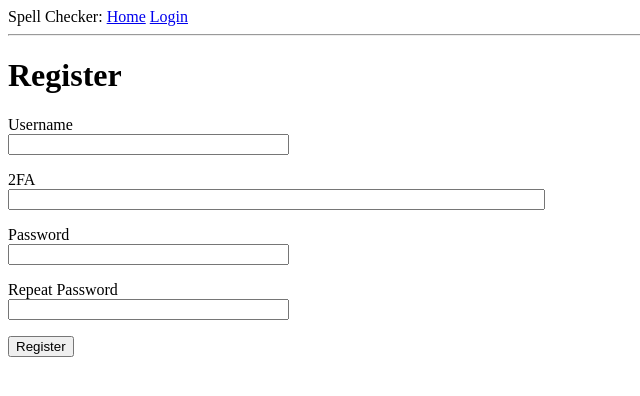
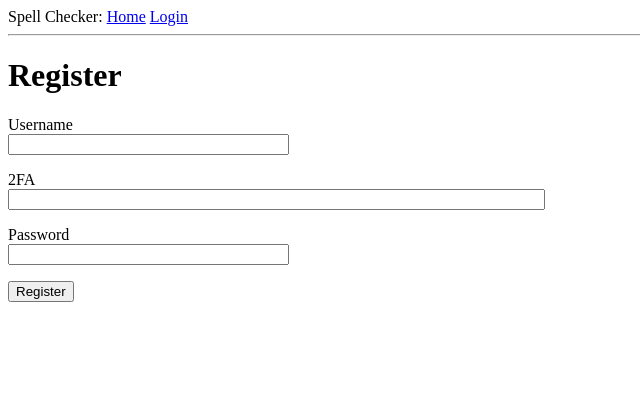
Before and after one commit to aundreas83/spell_checker_web, a Flask app: page /register in a window 1280 px wide. Shown: the top 396 px of the page, without its empty margins (0-640 px from the left). Run offline with Flask 2, Linux system fonts and the light colour scheme.

Commit message:
fix for autograder

```diff
--- a/app/forms.py
+++ b/app/forms.py
@@ -14,8 +14,6 @@ class RegistrationForm(FlaskForm):
     uname = StringField('Username', validators=[DataRequired()])
     twofactorauth = StringField('2FA', id='2fa', validators=[DataRequired()])
     pword = PasswordField('Password', validators=[DataRequired()])
-    password2 = PasswordField(
-        'Repeat Password', validators=[DataRequired(), EqualTo('pword')])
     submit = SubmitField('Register')
 
     def validate_username(self, uname):
--- a/app/templates/register.html
+++ b/app/templates/register.html
@@ -25,13 +25,6 @@
             <span style="color: red;">[{{ error }}]</span>
             {% endfor %}
         </p>
-        <p>
-            {{ form.password2.label }}<br>
-            {{ form.password2(size=32) }}<br>
-            {% for error in form.password2.errors %}
-            <span style="color: red;">[{{ error }}]</span>
-            {% endfor %}
-        </p>
         <p>{{ form.submit() }}</p>
     </form>
 {% endblock %}
--- a/migrations/versions/e16114f0979a_users_table.py
+++ b/migrations/versions/6e7d14386762_users_table.py
@@ -1,8 +1,8 @@
 """users table
 
-Revision ID: e16114f0979a
+Revision ID: 6e7d14386762
 Revises:
-Create Date: 2019-10-17 21:57:46.191614
+Create Date: 2019-10-20 11:00:05.638841
 
 """
 from alembic import op
@@ -10,7 +10,7 @@ import sqlalchemy as sa
 
 
 # revision identifiers, used by Alembic.
-revision = 'e16114f0979a'
+revision = '6e7d14386762'
 down_revision = None
 branch_labels = None
 depends_on = None
```
Also changed, not shown: app.db.
